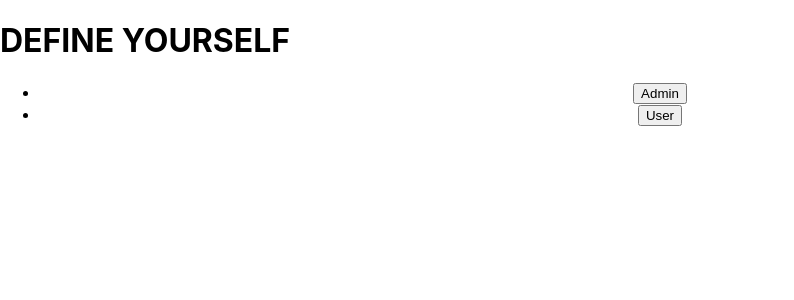
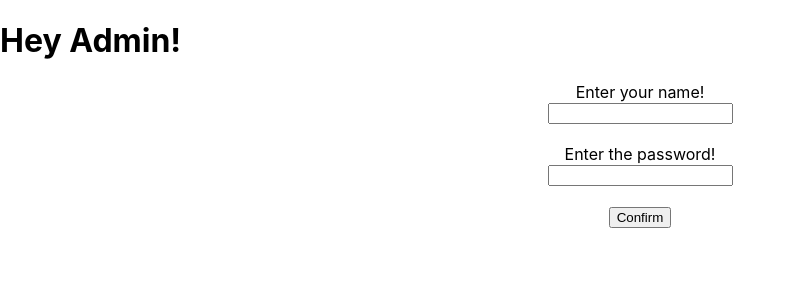
Before and after one commit to shivamsouravjha/Lightning-McQueen, a React (Create React App) app in the folder Frontend/: page /driver/login in a window 1280 px wide. Shown: the top 300 px of the page, without its empty margins (0-794 px from the left). Built offline with nearby package versions, Linux system fonts and the light colour scheme.

Commit message:
Driver Login and Params Added

```diff
--- a/Frontend/package.json
+++ b/Frontend/package.json
@@ -8,6 +8,7 @@
     "@testing-library/user-event": "^12.8.3",
     "react": "^17.0.1",
     "react-dom": "^17.0.1",
+    "react-router": "^5.2.0",
     "react-router-dom": "^5.2.0",
     "react-scripts": "4.0.3",
     "web-vitals": "^1.1.0"
--- a/Frontend/src/App.js
+++ b/Frontend/src/App.js
@@ -8,6 +8,9 @@ import {
 import Initialpage from './common/initial';
 import Driver from './driver/drivercommand';
 import Rider from './rider/ridercommand';
+import Rider_login from './rider/riderlogin';
+import Driver_login from './driver/driverlogin';
+import Driver_Signup from './driver/newdriver';
 
 const App= ()=> {
   return(
@@ -22,7 +25,7 @@ const App= ()=> {
       <Rider />
     </Route>
     <Route path="/rider/login" exact>
-      <Rider />
+      <Rider_login />
     </Route>
     <Route path="/rider/signup" exact>
       <Rider />
@@ -31,7 +34,10 @@ const App= ()=> {
       <Rider />
     </Route>
     <Route path="/driver/login" exact>
-      <Rider />
+      <Driver_login />
+    </Route>
+    <Route path="/driver/:did" exact>
+      <Driver_Signup />
     </Route>
 
 
--- a/Frontend/src/driver/driverlogin.js
+++ b/Frontend/src/driver/driverlogin.js
@@ -0,0 +1,51 @@
+import React, { useEffect, useState } from 'react';
+const  Driver_login = ()=>{
+    const [password,setPassword]=useState('');
+    const [email,set_email]=useState('');
+    const onSubmitform = async e =>{
+        e.preventDefault();
+        try{
+            const body={email,password};
+
+            const response = await fetch("/driver/login",{
+                method:"POST",headers:{"Content-Type":"application/json"},
+                body:JSON.stringify(body)
+            })
+            const datainjson = await response.json();
+            const did = datainjson.driver._id;
+
+
+           window.location =`/driver/${did}`;
+        }catch(err){
+            console.log('Error')
+        }
+
+    }
+    return (
+     <div className="admin_form_div">
+		<h1 className="form_header">
+			Hey Admin! </h1>
+
+  <center>
+	<form  action="/initial" id="admin_form"  name="admin_form" onSubmit={onSubmitform}>
+    <label for="name" className="label">Enter your name! </label><br/>
+				<input type="text" name="name" className="input" value={email}
+                onChange={e =>set_email(e.target.value)} required />  <br/><br/>
+			<label for="password" className="label">Enter the password! </label><br/>
+				<input type="password" name="password" className="input" value={password}
+                onChange={e =>setPassword(e.target.value)} required />  <br/><br/>
+
+
+		<button type="submit" className="confirm_btn" >Confirm</button>
+        </form>
+        </center>
+
+
+
+
+    </div>
+    );
+
+};
+
+export default Driver_login;
--- a/Frontend/src/driver/newdriver.js
+++ b/Frontend/src/driver/newdriver.js
@@ -0,0 +1,51 @@
+import React, { useEffect, useState } from 'react';
+const  Driver_login = ()=>{
+    const [password,setPassword]=useState('');
+    const [email,set_email]=useState('');
+    const onSubmitform = async e =>{
+        e.preventDefault();
+        try{
+            const body={email,password};
+
+            const response = await fetch("/driver/login",{
+                method:"POST",headers:{"Content-Type":"application/json"},
+                body:JSON.stringify(body)
+            })
+            const datainjson = await response.json();
+            const did = datainjson.driver._id;
+
+
+           window.location =`/driver/${did}`;
+        }catch(err){
+            console.log('Error')
+        }
+
+    }
+    return (
+     <div className="admin_form_div">
+		<h1 className="form_header">
+			Hey Admin! </h1>
+
+  <center>
+	<form  action="/initial" id="admin_form"  name="admin_form" onSubmit={onSubmitform}>
+    <label for="name" className="label">Enter your name! </label><br/>
+				<input type="text" name="name" className="input" value={email}
+                onChange={e =>set_email(e.target.value)} required />  <br/><br/>
+			<label for="password" className="label">Enter the password! </label><br/>
+				<input type="password" name="password" className="input" value={password}
+                onChange={e =>setPassword(e.target.value)} required />  <br/><br/>
+
+
+		<button type="submit" className="confirm_btn" >Confirm</button>
+        </form>
+        </center>
+
+
+
+
+    </div>
+    );
+
+};
+
+export default Driver_login;
--- a/Frontend/src/rider/ridercommand.js
+++ b/Frontend/src/rider/ridercommand.js
@@ -1,6 +1,7 @@
 import React, { useState, useCallback } from 'react';
-import { Link } from 'react-router-dom';
+import { Link, useParams } from 'react-router-dom';
 const  main_page = ()=> {
+    const userid = useParams.uid();
   return(
 
   <div>
@@ -9,7 +10,7 @@ const  main_page = ()=> {
 
    <center> <ul className="header">
       <li> <Link to={`/rider/signup`}> <button className="admin_div" >Admin</button></Link></li>
-      <li> <Link to={`/rider/login`}> <button className="user_div" >User</button></Link></li>
+      <li> <Link to={`/rider/login`}> <button className="user_div" >User+ {userid} </button></Link></li>
     </ul></center>
     <div className="content">
 
--- a/Frontend/src/rider/riderlogin.js
+++ b/Frontend/src/rider/riderlogin.js
@@ -1,22 +1,19 @@
 import React, { useEffect, useState } from 'react';
-const  Admin_login = ()=>{
-    const [admin_password,setPassword]=useState('');
-    const [admin_name,setadmin_name]=useState('');
+const  Rider_login = ()=>{
+    const [password,setPassword]=useState('');
+    const [email,set_email]=useState('');
     const onSubmitform = async e =>{
         e.preventDefault();
         try{
-            const body={admin_password,admin_name};
+            const body={email,password};
 
-            const response = await fetch("/admin/driver/login",{
+            const response = await fetch("/rider/login",{
                 method:"POST",headers:{"Content-Type":"application/json"},
                 body:JSON.stringify(body)
             })
             const datainjson = await response.json();
-            const numtocheck = datainjson[0].count.toString();
-            if(numtocheck.localeCompare("0")){
-                window.location="/admincommand"
-            }
 
+           console.log(datainjson);
         }catch(err){
             console.log('Error')
         }
@@ -30,10 +27,10 @@ const  Admin_login = ()=>{
   <center>
 	<form  action="/initial" id="admin_form"  name="admin_form" onSubmit={onSubmitform}>
     <label for="name" className="label">Enter your name! </label><br/>
-				<input type="text" name="name" className="input" value={admin_name}
-                onChange={e =>setadmin_name(e.target.value)} required />  <br/><br/>
+				<input type="text" name="name" className="input" value={email}
+                onChange={e =>set_email(e.target.value)} required />  <br/><br/>
 			<label for="password" className="label">Enter the password! </label><br/>
-				<input type="password" name="password" className="input" value={admin_password}
+				<input type="password" name="password" className="input" value={password}
                 onChange={e =>setPassword(e.target.value)} required />  <br/><br/>
 
 
@@ -49,4 +46,4 @@ const  Admin_login = ()=>{
 
 };
 
-export default Admin_login;
+export default Rider_login;
```
Also changed, not shown: Frontend/src/driver/avaiibility.js (+12 -0 lines), Frontend/src/rider/rider_did.js (deleted), Frontend/src/rider/rider_history.js (added), 2 other files (tests, documents, lock files or other folders).
